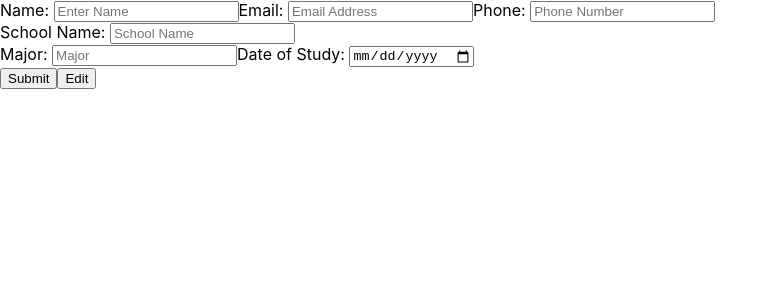
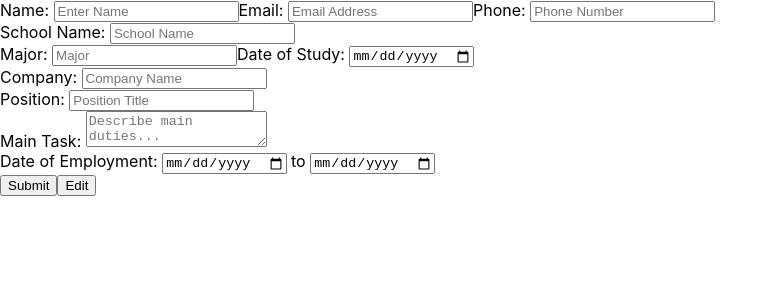
Before and after one commit to amadi5892/CV-Project, a React (Create React App) app: page / in a window 1280 px wide. Shown: the top 300 px of the page, without its empty margins (0-778 px from the left). Built offline with nearby package versions, Linux system fonts and the light colour scheme.

Commit message:
completed all sections

```diff
--- a/src/App.js
+++ b/src/App.js
@@ -15,6 +15,10 @@ class App extends Component {
       school: '',
       major: '',
       dateStudy: '',
+      company: '',
+      position: '',
+      mainTasks: '',
+      dateWork: '',
       submitted: false,
     }
   };
@@ -67,6 +71,38 @@ class App extends Component {
     })
   };
 
+  companyEntered = (event) => {
+    const company = event.target.value;
+    console.log({company})
+    this.setState(() => {
+      return {company};
+    })
+  };
+
+  positionEntered = (event) => {
+    const position = event.target.value;
+    console.log({position})
+    this.setState(() => {
+      return {position};
+    })
+  };
+
+  mainTasksEntered = (event) => {
+    const mainTasks = event.target.value;
+    console.log({mainTasks})
+    this.setState(() => {
+      return {mainTasks};
+    })
+  };
+
+  dateWorkEntered = (event) => {
+    const dateWork = event.target.value;
+    console.log({dateWork})
+    this.setState(() => {
+      return {dateWork};
+    })
+  };
+
   onSubmit = () => {
     console.log(this.state.submitted);
     this.setState(() => {
@@ -87,7 +123,7 @@ class App extends Component {
 
 
   render () {
-    const {nameEntered, emailEntered, numberEntered, schoolEntered, majorEntered, dateStudyEntered} = this;
+    const {nameEntered, emailEntered, numberEntered, schoolEntered, majorEntered, dateStudyEntered, positionEntered, companyEntered, mainTasksEntered, dateWorkEntered} = this;
     const {onSubmit} = this;
     const {onEdit} = this;
 
@@ -95,7 +131,7 @@ class App extends Component {
     return (
      <div>
       <div>
-        {this.state.submitted ? <Preview name={this.state.name} email={this.state.email} phone={this.state.phone} school={this.state.school} major={this.state.major} dateStudy={this.state.dateStudy} /> : <Cv placeholder='Enter Name' nameChangeHandler={nameEntered} emailChangeHandler={emailEntered} numberChangeHandler={numberEntered} schoolChangeHandler={schoolEntered} majorChangeHandler={majorEntered} dateStudyChangeHandler={dateStudyEntered} name={this.state.name} email={this.state.email} phone={this.state.phone} school={this.state.school} major={this.state.major} dateStudy={this.state.dateStudy} />}
+        {this.state.submitted ? <Preview name={this.state.name} email={this.state.email} phone={this.state.phone} school={this.state.school} major={this.state.major} dateStudy={this.state.dateStudy} company={this.state.company} position={this.state.position} mainTasks={this.state.mainTasks} dateWork={this.state.dateWork} /> : <Cv placeholder='Enter Name' nameChangeHandler={nameEntered} emailChangeHandler={emailEntered} numberChangeHandler={numberEntered} schoolChangeHandler={schoolEntered} majorChangeHandler={majorEntered} dateStudyChangeHandler={dateStudyEntered} companyChangeHandler={companyEntered} positionChangeHandler={positionEntered} mainTasksChangeHandler={mainTasksEntered} dateWorkChangeHandler={dateWorkEntered} name={this.state.name} email={this.state.email} phone={this.state.phone} school={this.state.school} major={this.state.major} dateStudy={this.state.dateStudy} company={this.state.company} position={this.state.position} mainTasks={this.state.mainTasks} dateWork={this.state.dateWork} />}
       </div>
       <div>
         <button className="submit-button" onClick={onSubmit} >Submit</button>
--- a/src/components/cv/cv.components.jsx
+++ b/src/components/cv/cv.components.jsx
@@ -3,7 +3,7 @@ import { Component } from "react";
 class Cv extends Component {
     render() {
 
-        const { name, email, phone, school, major, dateStudy } = this.props;
+        const { name, email, phone, school, major, dateStudy, company, position, mainTasks, dateWork } = this.props;
 
         return(
             <div>
@@ -18,6 +18,14 @@ class Cv extends Component {
                     Major: <input type='text' placeholder='Major' onChange={this.props.majorChangeHandler} value={major.length > 0 ? major : ''} />
 
                     Date of Study: <input type='date' onChange={this.props.dateStudyChangeHandler} value={dateStudy.length > 0 ? dateStudy : ''} />
+                    <br></br>
+                    Company: <input type='text' placeholder='Company Name' onChange={this.props.companyChangeHandler} value={company.length > 0 ? company : ''} />
+                    <br></br>
+                    Position: <input type='text' placeholder='Position Title' onChange={this.props.positionChangeHandler} value={position.length > 0 ? position : ''} />
+                    <br></br>
+                    Main Task: <textarea type='text' placeholder='Describe main duties...' onChange={this.props.mainTasksChangeHandler} value={mainTasks.length > 0 ? mainTasks : ''} />
+                    <br></br>
+                    Date of Employment: <input type='date' onChange={this.props.dateWorkChangeHandler} value={dateWork.length > 0 ? dateWork : ''} /> to <input type='date' onChange={this.props.dateWorkChangeHandler} value={dateWork.length > 0 ? dateWork : ''} />
                 </form>
 
             </div>
--- a/src/components/preview/preview.component.jsx
+++ b/src/components/preview/preview.component.jsx
@@ -2,7 +2,7 @@ import { Component } from "react";
 
 class Preview extends Component {
     render() {
-        const { name, email, phone, school, major, dateStudy } = this.props;
+        const { name, email, phone, school, major, dateStudy, company, position, mainTasks, dateWork } = this.props;
         return(
             <div>
                 <h1> {name} </h1>
@@ -13,10 +13,10 @@ class Preview extends Component {
                 <p>{major}</p> {/*Title of Study */}
                 <p>{dateStudy}</p> {/*Date of Study */}
                 <p>Practical Experience</p>
-                <p>{}</p> {/*Company name */}
-                <p>{}</p> {/*Position */}
-                <p>{}</p> {/*Main Tasks */}
-                <p>{}</p> {/*Date Range */}
+                <p>{company}</p> {/*Company name */}
+                <p>{position}</p> {/*Position */}
+                <p>{mainTasks}</p> {/*Main Tasks */}
+                <p>{dateWork}</p> {/*Date Range */}
             </div>
         )
     }
```
